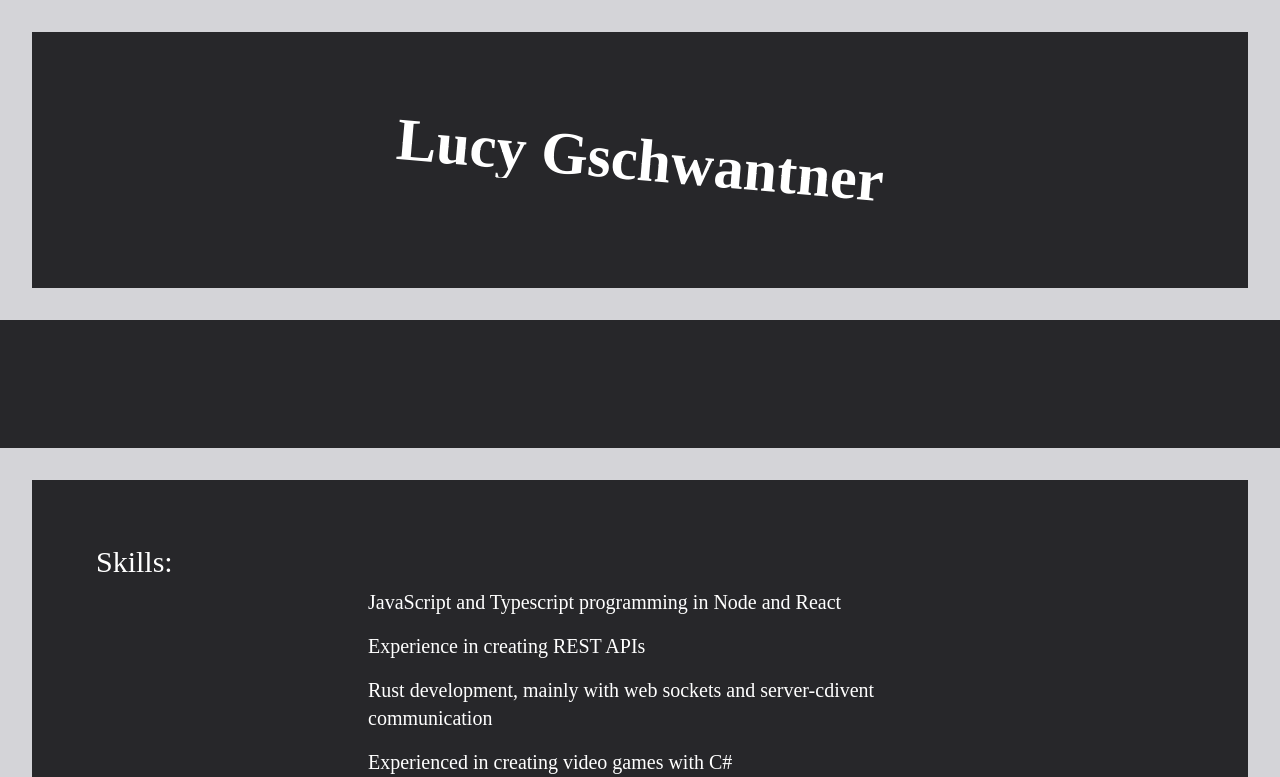
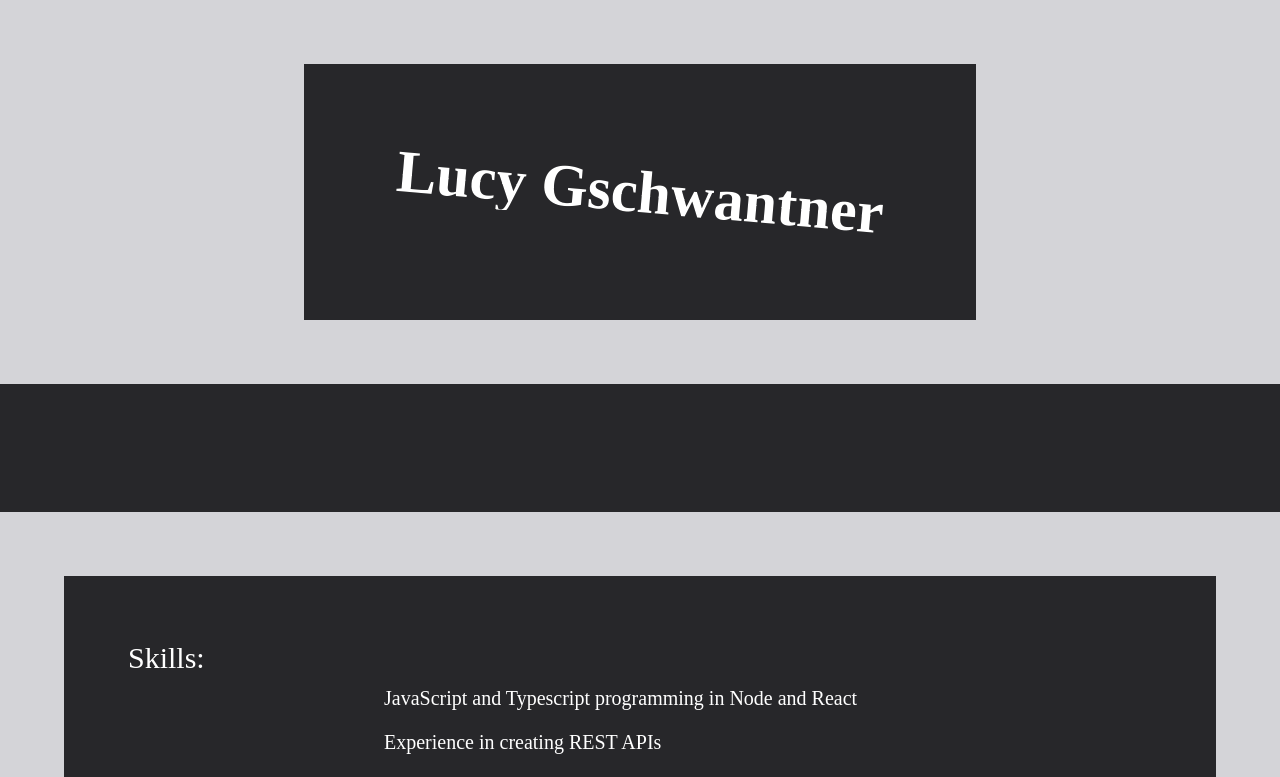
Before and after one commit to Jackboxx/my-website, a SvelteKit app: page / in a window 1280 px wide. Shown: the top 777 px of the page. Built offline with nearby package versions, Linux system fonts and the light colour scheme; a web font is replaced by a local one.

Commit message:
Add overflow text color

```diff
--- a/src/routes/+page.svelte
+++ b/src/routes/+page.svelte
@@ -5,13 +5,15 @@
 	import Separator from './separator.svelte';
 </script>
 
-<div class="m-8 h-48 lg:h-64 duration-150">
-	<FancyText />
+<div class="flex justify-center">
+	<div class="m-8 sm:m-16 h-48 w-full max-w-2xl lg:h-64">
+		<FancyText />
+	</div>
 </div>
 
 <div class="bg-zinc-800 h-32" />
 
-<div class="m-8 p-8 sm:p-16 bg-zinc-800">
+<div class="m-8 p-8 sm:m-16 sm:p-16 bg-zinc-800">
 	<Section
 		header={'Skills:'}
 		points={[
--- a/src/routes/fancyText.svelte
+++ b/src/routes/fancyText.svelte
@@ -1,5 +1,6 @@
 <script lang="ts">
 	export let phrase = 'Lucy Gschwantner';
+	export let textColor = '#fff';
 
 	let distance = 0;
 
@@ -10,7 +11,7 @@
 		const outerLeft = outer?.getBoundingClientRect().left;
 		const innerLeft = inner?.getBoundingClientRect().left;
 
-		distance = Math.min(innerLeft - outerLeft, 500);
+		distance = Math.min(innerLeft - outerLeft, 600);
 	};
 
 	$: calculateDistance(containerChild, containerParent);
@@ -20,10 +21,15 @@
 
 <div
 	bind:this={containerParent}
-	class="flex justify-center items-center w-full h-full bg-zinc-800"
-	style="--distance: {Math.max(distance, 50)}px; --degree: 5deg"
+	class="relative w-full h-full bg-zinc-800"
+	style="--distance: {Math.max(distance * 1.6, 50)}px; --degree: 5deg;"
 >
-	<div class="flex absolute fancyContainerTop" bind:this={containerChild}>
+	<div class="z-20 absolute w-full h-full flex justify-center items-center cont">
+		<div
+			class="flex absolute fancyContainerTop"
+			style="--textColor: {textColor};"
+			bind:this={containerChild}
+		>
 			{#each phrase.split('') as letter}
 				{#if letter === ' '}
 					<div class="text-4xl sm:text-6xl text-center font-bold fancyLetterTop">&nbsp;</div>
@@ -33,7 +39,7 @@
 			{/each}
 		</div>
 
-	<div class="flex absolute fancyContainerBottom">
+		<div class="flex absolute fancyContainerBottom" style="--textColor: {textColor};">
 			{#each phrase.split('') as letter}
 				{#if letter === ' '}
 					<div class="text-4xl sm:text-6xl text-center font-bold fancyLetterBottom">&nbsp;</div>
@@ -44,7 +50,39 @@
 		</div>
 	</div>
 
+	<div class="cont2 z-10 absolute w-full h-full flex justify-center items-center">
+		<div class="flex absolute fancyContainerTop" style="--textColor: {'#000'};">
+			{#each phrase.split('') as letter}
+				{#if letter === ' '}
+					<div class="text-4xl sm:text-6xl text-center font-bold fancyLetterTop">&nbsp;</div>
+				{:else}
+					<div class="text-4xl sm:text-6xl text-center font-bold fancyLetterTop">{letter}</div>
+				{/if}
+			{/each}
+		</div>
+
+		<div class="flex absolute fancyContainerBottom" style="--textColor: {'#000'};">
+			{#each phrase.split('') as letter}
+				{#if letter === ' '}
+					<div class="text-4xl sm:text-6xl text-center font-bold fancyLetterBottom">&nbsp;</div>
+				{:else}
+					<div class="text-4xl sm:text-6xl text-center font-bold fancyLetterBottom">{letter}</div>
+				{/if}
+			{/each}
+		</div>
+	</div>
+</div>
+
 <style>
+	.cont {
+		user-select: none;
+		clip-path: fill-box;
+	}
+
+	.cont2 {
+		user-select: none;
+	}
+
 	.fancyContainerTop,
 	.fancyContainerBottom {
 		transition: ease-out 0.4s;
@@ -58,26 +96,35 @@
 		transform: rotate(var(--degree));
 	}
 
-	div:hover > .fancyContainerTop {
+	.cont:hover > .fancyContainerTop {
 		transform: rotate(var(--degree)) translateX(calc(var(--distance) * -1));
 	}
 
-	div:hover > .fancyContainerBottom {
+	.cont:hover > .fancyContainerBottom {
+		transform: rotate(var(--degree)) translateX(var(--distance));
+	}
+
+	.cont:hover ~ .cont2 > .fancyContainerTop {
+		transform: rotate(var(--degree)) translateX(calc(var(--distance) * -1));
+	}
+
+	.cont:hover ~ .cont2 > .fancyContainerBottom {
 		transform: rotate(var(--degree)) translateX(var(--distance));
 	}
 
 	.fancyLetterTop {
-		background: linear-gradient(to bottom, white 56%, transparent 45%);
+		background: linear-gradient(to bottom, var(--textColor) 56%, transparent 45%);
 	}
 
 	.fancyLetterBottom {
-		background: linear-gradient(to bottom, transparent 55%, white 50%);
+		background: linear-gradient(to bottom, transparent 55%, var(--textColor) 50%);
 	}
 
 	.fancyLetterTop,
 	.fancyLetterBottom {
 		background-clip: text;
+		color: transparent;
+		-webkit-text-fill-color: transparent;
 		-webkit-background-clip: text;
-		-webkit-text-fill-color: transparent;
 	}
 </style>
```
Lines whose indentation alone changed are shown as unchanged.
